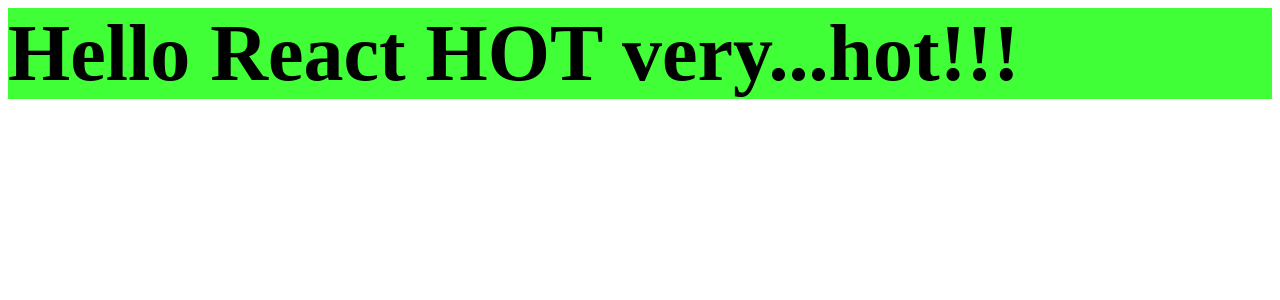
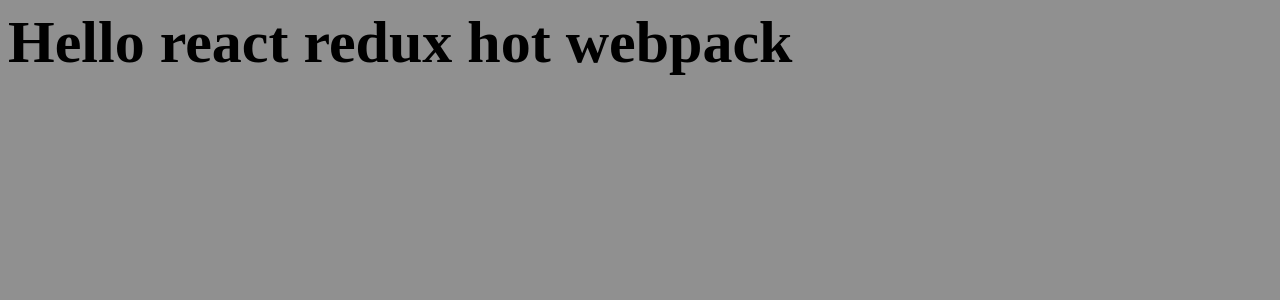
Before and after one commit to mazmax89/WeTrial, a React app: page / in a window 1280 px wide. Shown: the top 300 px of the page. Built offline with nearby package versions, Linux system fonts and the light colour scheme.

Commit message:
redux part1

```diff
--- a/client/App.js
+++ /dev/null
@@ -1,10 +0,0 @@
-import React from 'react';
-import './App.scss'
-
-const App = ({children}) => (
-  <div className="body">
-    <h1>Hello React HOT very...hot!!! </h1>
-  </div>
-);
-
-export default App;
--- a/client/App.scss
+++ /dev/null
@@ -1,4 +0,0 @@
-.body {
-  background-color: #40ff37;
-  font-size: 40px;
-}
--- /dev/null
+++ b/client/Root.js
@@ -0,0 +1,18 @@
+import React, {Component} from 'react';
+import {Route, Router, BrowserRouter} from 'react-router-dom';
+import App from "./container/App";
+import Hello from "./container/Hello";
+
+
+export default class Root extends Component {
+  render() {
+    return (
+      <div>
+        <BrowserRouter>
+            <Route component={Hello}/>
+        </BrowserRouter>
+      </div>
+    )
+      ;
+  }
+}
--- /dev/null
+++ b/client/container/App.js
@@ -0,0 +1,11 @@
+import React, { Component } from 'react';
+
+export default class App extends Component {
+  render() {
+    return (
+      <div>
+        {this.props.children}
+      </div>
+    );
+  }
+}
--- /dev/null
+++ b/client/container/Hello.js
@@ -0,0 +1,12 @@
+import React, { Component } from 'react';
+import './Hello.scss';
+
+export default class App extends Component {
+  render() {
+    return (
+      <div>
+        <h1>Hello react redux hot webpack</h1>
+      </div>
+    );
+  }
+}
--- /dev/null
+++ b/client/container/Hello.scss
@@ -0,0 +1,4 @@
+body {
+  background-color: #909090;
+  font-size: 30px;
+}
--- a/client/index.js
+++ b/client/index.js
@@ -1,21 +1,31 @@
 import React from 'react';
 import ReactDom from 'react-dom';
-import App from './App';
+import Root from './Root';
 import {AppContainer} from 'react-hot-loader'
+import {Provider} from "react-redux";
+import store from './store/store';
+
+const DefaultStore = store();
 
 ReactDom.render(
+  <Provider store={DefaultStore}>
     <AppContainer>
-        <App/>
-    </AppContainer>,
-    document.getElementById('app'));
+      <Root/>
+    </AppContainer>
+  </Provider>,
+document.getElementById('app')
+);
 
 if (module.hot) {
-  module.hot.accept('./App', () => {
-    const NextApp = require('./App').default;
+  module.hot.accept('./Root', () => {
+    const NextApp = require('./Root').default;
     ReactDom.render(
-      <AppContainer>
-        <NextApp/>
-      </AppContainer>,
-      document.getElementById('app'));
+      <Provider store={DefaultStore}>
+        <AppContainer>
+          <NextApp/>
+        </AppContainer>
+      </Provider>,
+    document.getElementById('app')
+  );
   });
 }
--- /dev/null
+++ b/client/reducers/index.js
@@ -0,0 +1,5 @@
+import {combineReducers} from 'redux';
+
+export default combineReducers({
+
+});
--- /dev/null
+++ b/client/store/store.js
@@ -0,0 +1,19 @@
+import {applyMiddleware, createStore} from 'redux';
+import thunk from 'redux-thunk';
+import reducers from '../reducers';
+import { composeWithDevTools } from 'redux-devtools-extension';
+
+export default function configureStore() {
+  const store = createStore(reducers, composeWithDevTools(
+    applyMiddleware(thunk),
+
+  ));
+  if (process.env.NODE_ENV !== 'production' && module.hot) {
+    module.hot.accept('../reducers/', () => {
+      const nextRootReducer = require('../reducers').default;
+      store.replaceReducer(nextRootReducer);
+    });
+  }
+
+  return store;
+}
```
Also changed, not shown: client/utils/devTools.js (added, +29 -0 lines), package.json (+9 -1 lines).
